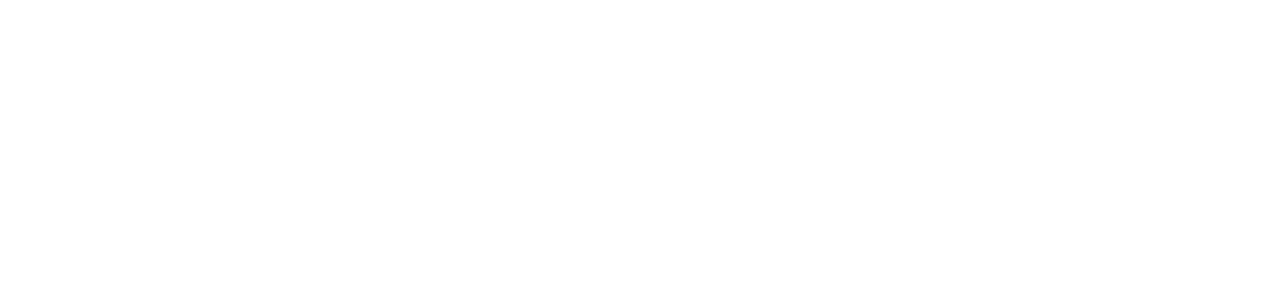
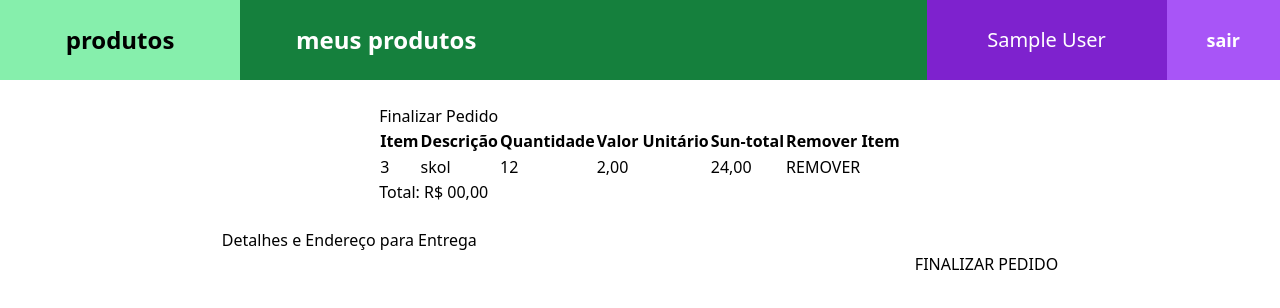
Before and after one commit to EmmanuelBMS/delivery-app, a React (Create React App) app in the folder front-end/: page /customer/checkout in a window 1280 px wide. Before the commit this address had no page. Shown: the top 308 px of the page. Built offline with nearby package versions, Linux system fonts and the light colour scheme; sample sign-in values are in the browser's storage.

Commit message:
feat (components/checkout.jsx): criando Page checkout

```diff
--- a/front-end/src/App.js
+++ b/front-end/src/App.js
@@ -3,6 +3,7 @@ import { Route, Routes, Navigate } from 'react-router-dom';
 import Login from './pages/login/Login';
 import Products from './pages/product/Products';
 import Register from './pages/register/Register';
+import Checkout from './pages/checkout/Checkout';
 
 function App() {
   return (
@@ -11,6 +12,7 @@ function App() {
       <Route path="/login" element={ <Login /> } />
       <Route path="/register" element={ <Register /> } />
       <Route path="/customer">
+        <Route path="checkout" element={ <Checkout /> } />
         <Route path="products" element={ <Products /> } />
       </Route>
     </Routes>
--- /dev/null
+++ b/front-end/src/pages/checkout/Checkout.jsx
@@ -0,0 +1,50 @@
+import React /* { useContext } */ from 'react';
+import './checkout.css';
+import Navbar from '../../components/Navbar/Navbar';
+// import { productsContext } from '../../context/ProductsContextProvider';
+
+export default function Checkout() {
+  // const {
+  //   productsApi,
+  //   totalItemsPrice,
+  //   getProductsToLocalStorage,
+  //   handleProductsRequest,
+  // } = useContext(productsContext);
+
+  return (
+    <div>
+      <Navbar />
+      <main className="flex py-6 items-center justify-center gap-6 flex-wrap">
+        <div>
+          <h3>Finalizar Pedido</h3>
+          <table>
+            <tr>
+              <th>Item</th>
+              <th>Descrição</th>
+              <th>Quantidade</th>
+              <th>Valor Unitário</th>
+              <th>Sun-total</th>
+              <th>Remover Item</th>
+            </tr>
+            <tr>
+              <td>3</td>
+              <td>skol</td>
+              <td>12</td>
+              <td>2,00</td>
+              <td>24,00</td>
+              <td>REMOVER</td>
+            </tr>
+          </table>
+          <h2>Total: R$ 00,00</h2>
+        </div>
+        <div>
+          <h3>Detalhes e Endereço para Entrega</h3>
+          <input type="select" />
+          <input type="text" />
+          <input type="number" />
+          <button type="button"> FINALIZAR PEDIDO </button>
+        </div>
+      </main>
+    </div>
+  );
+}
--- /dev/null
+++ b/front-end/src/pages/checkout/checkout.css
@@ -0,0 +1,23 @@
+.productCard {
+
+    @apply w-[28rem] overflow-hidden h-[41rem] border-2 shadow-sm shadow-black rounded ;
+
+  }
+
+  .productCard > img {
+
+    @apply object-cover max-h-[14rem] relative bottom-5 -z-10 ;
+
+  }
+
+  .checkoutButton {
+
+    @apply fixed bg-[#256B52] rounded-lg font-bold text-white px-4 py-2 bottom-2 right-2 ;
+
+  }
+
+  .cardPrice {
+
+    @apply bg-blue-200 py-1 px-2 rounded relative left-2 top-1 text-xl font-extrabold ;
+
+  }
```
